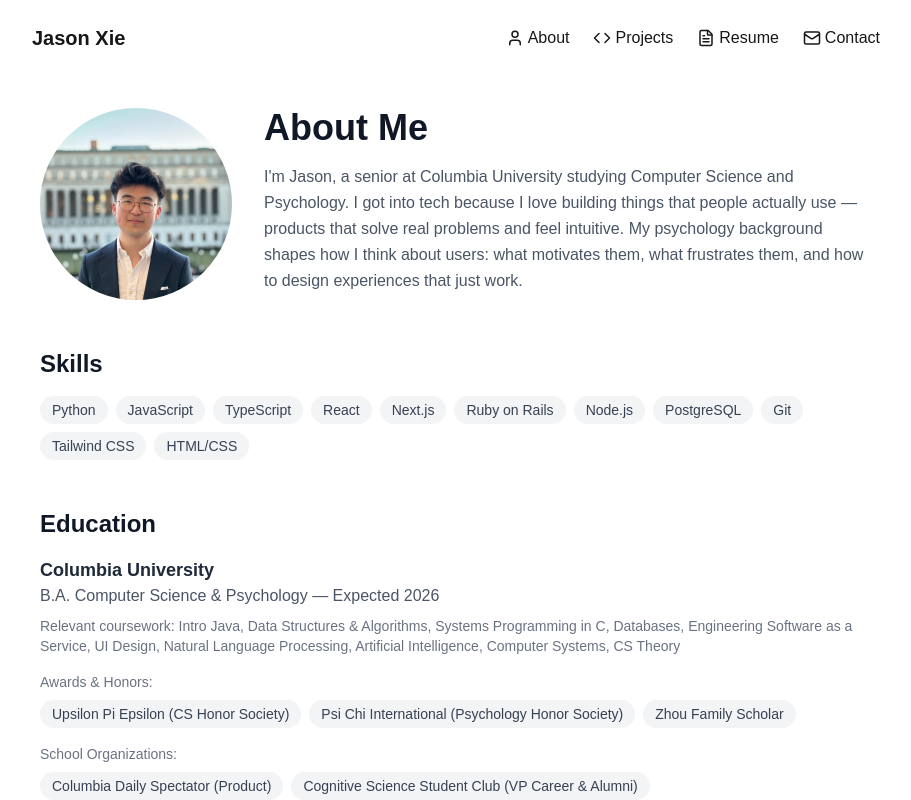
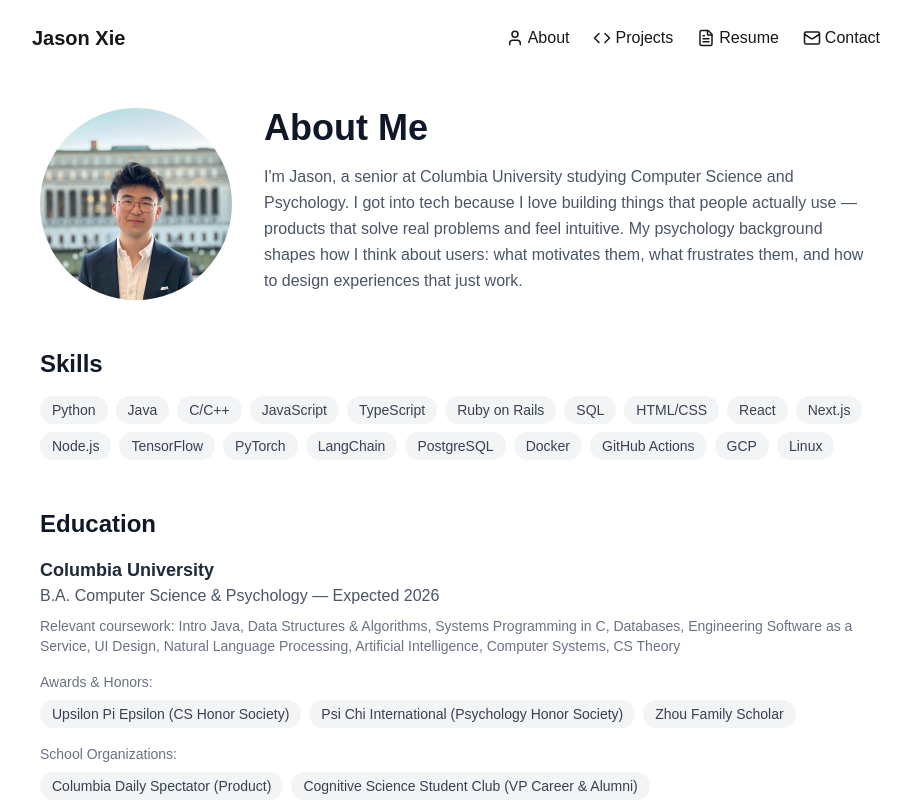
Before and after one commit to Jason2657/portfolio-website, a Next.js app: page /about in a window 1280 px wide. Shown: the top 800 px of the page, without its empty margins (184-1095 px from the left). Built offline with nearby package versions, Linux system fonts and the light colour scheme.

Commit message:
modified skills section in About

```diff
--- a/app/about/page.tsx
+++ b/app/about/page.tsx
@@ -31,7 +31,7 @@ export default function About() {
       <div className="mt-12">
         <h2 className="text-2xl font-bold text-gray-900">Skills</h2>
         <div className="flex flex-wrap gap-2 mt-4">
-          {["Python", "JavaScript", "TypeScript", "React", "Next.js", "Ruby on Rails", "Node.js", "PostgreSQL", "Git", "Tailwind CSS", "HTML/CSS"].map((skill) => (
+          {["Python", "Java", "C/C++", "JavaScript", "TypeScript", "Ruby on Rails", "SQL", "HTML/CSS", "React", "Next.js", "Node.js", "TensorFlow", "PyTorch", "LangChain", "PostgreSQL", "Docker", "GitHub Actions", "GCP", "Linux"].map((skill) => (
             <span
               key={skill}
               className="px-3 py-1 bg-gray-100 text-gray-700 rounded-full text-sm"
```
